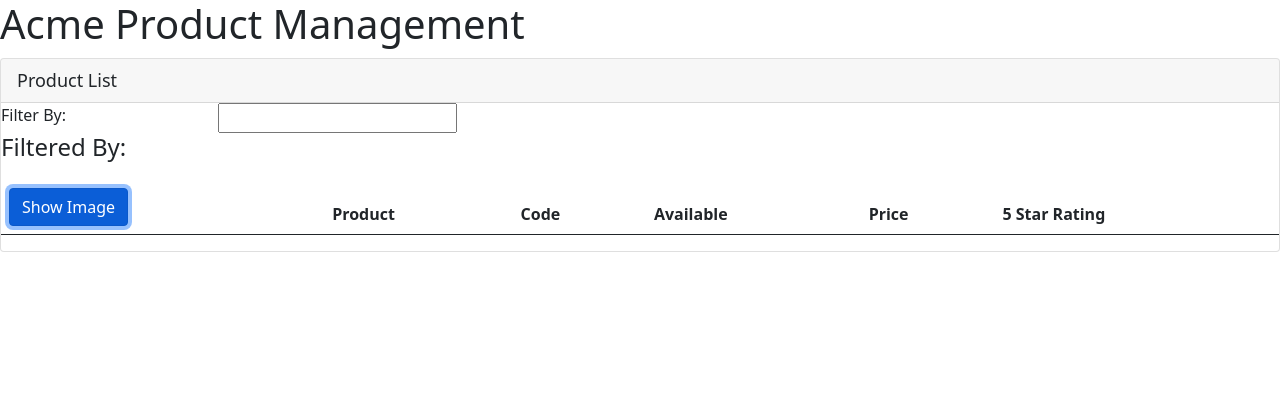
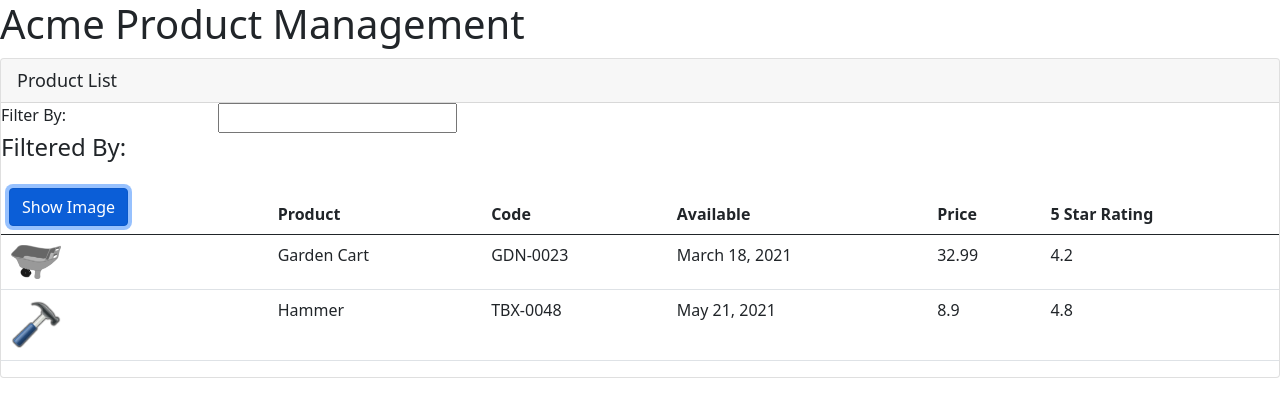
Before and after one commit to dazacher/Angular-GettingStarted, an Angular app in the folder APM/: page / in a window 1280 px wide. Both pictures are taken after a click on the button "Show Image". Shown: the top 416 px of the page. Built offline with nearby package versions, Linux system fonts and the light colour scheme.

Commit message:
get image to toggle is show image button is pressed.

```diff
--- a/APM/src/app/products/product-list.component.html
+++ b/APM/src/app/products/product-list.component.html
@@ -17,7 +17,12 @@
                 <thead>
                     <tr>
                         <th>
-                            <button class="btn btn-primary">Show Image</button>
+                            <button
+                                class="btn btn-primary"
+                                (click)="toggleImage()"
+                            >
+                                Show Image
+                            </button>
                         </th>
                         <th>Product</th>
                         <th>Code</th>
@@ -26,7 +31,24 @@
                         <th>5 Star Rating</th>
                     </tr>
                 </thead>
-                <tbody></tbody>
+                <tbody>
+                    <tr *ngFor="let product of products">
+                        <td>
+                            <img
+                                *ngIf="showImage"
+                                [src]="product.imageUrl"
+                                [title]="product.productName"
+                                [style.width.px]="imageWidth"
+                                [style.margin.px]="imageMargin"
+                            />
+                        </td>
+                        <td>{{ product.productName }}</td>
+                        <td>{{ product.productCode }}</td>
+                        <td>{{ product.releaseDate }}</td>
+                        <td>{{ product.price }}</td>
+                        <td>{{ product.starRating }}</td>
+                    </tr>
+                </tbody>
             </table>
         </div>
     </div>
--- a/APM/src/app/products/product-list.component.ts
+++ b/APM/src/app/products/product-list.component.ts
@@ -6,7 +6,10 @@
 })
 
 export class ProductListComponent {
-    pageTitle: string = 'Product List';
+    pageTitle = 'Product List';
+    imageWidth = 50;
+    imageMargin = 2;
+    showImage: boolean = false;
     products: any[] = [
         {
           "productId": 2,
@@ -29,4 +32,8 @@
           "imageUrl": "assets/images/hammer.png"
         }
     ];
+
+    toggleImage(): void {
+        this.showImage = !this.showImage;
+    }
 }
```
